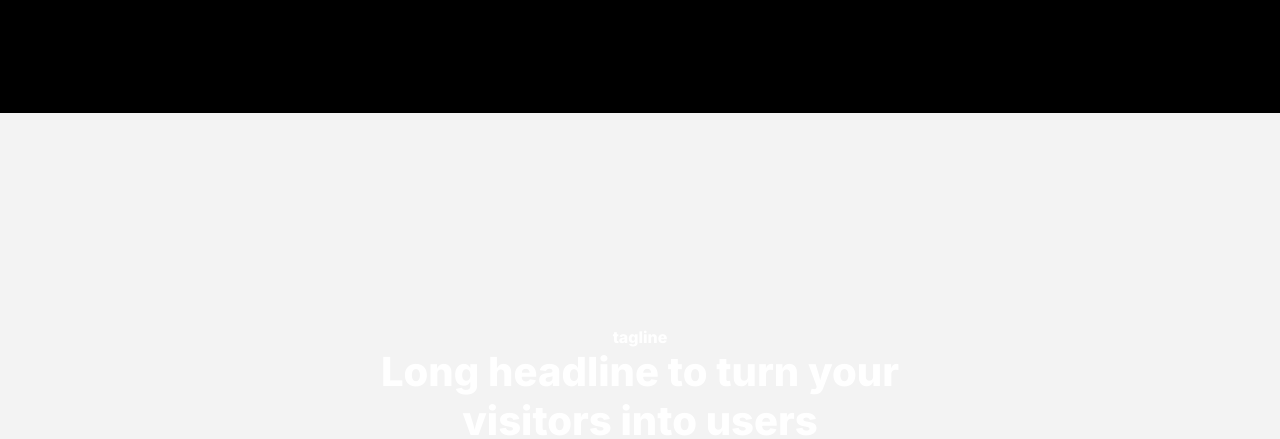
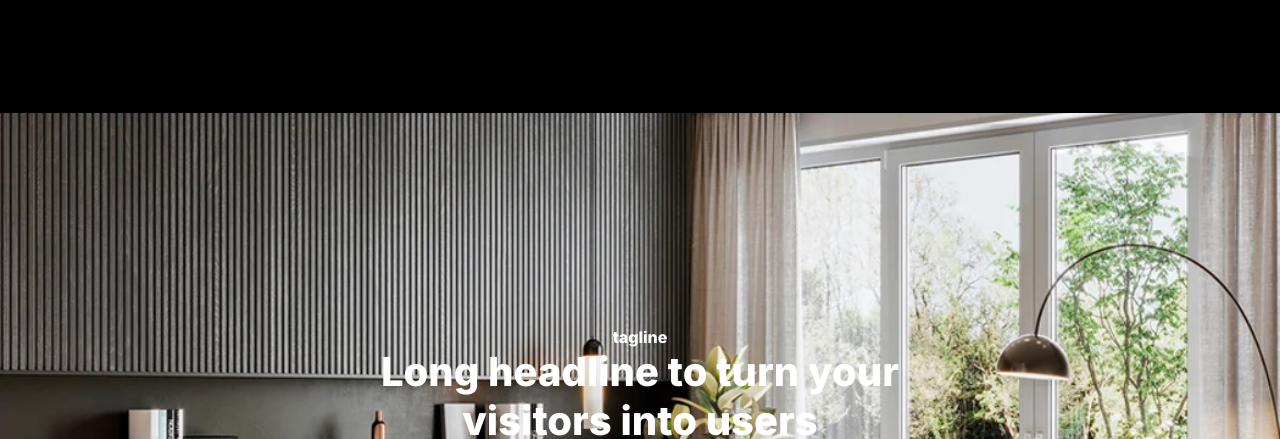
Before and after one commit to sergimandaria/homework-7, a plain HTML site: page index.html in a window 1280 px wide. Shown: the part 2030-2469 px from the top of the page. Drawn offline with Linux system fonts and the light colour scheme; the site is published under a folder, as on GitHub Pages, so addresses that start at the root find nothing.

Commit message:
change folder direction for picture

```diff
--- a/styles/index.css
+++ b/styles/index.css
@@ -185,8 +185,8 @@
 
 .cover {
     height: 500px;
-    background-color:rgba(243, 243, 243, 1) ;
-    background-image: url(/assets/pictures/lastttt.webp);
+    background-color: rgba(243, 243, 243, 1);
+    background-image: url(../assets/pictures/lastttt.webp);
     background-repeat: no-repeat;
     background-size: cover;
     background-position: center;
@@ -196,11 +196,13 @@
     align-items: center;
     text-align: center;
 }
-.oneword{
+
+.oneword {
     color: rgba(255, 255, 255, 1);
     font-size: 1.6rem;
 }
-h3{
+
+h3 {
     font-size: 4rem;
     color: rgba(255, 255, 255, 1);
 }
```
Also changed, not shown: index.html (+2 -2 lines).
